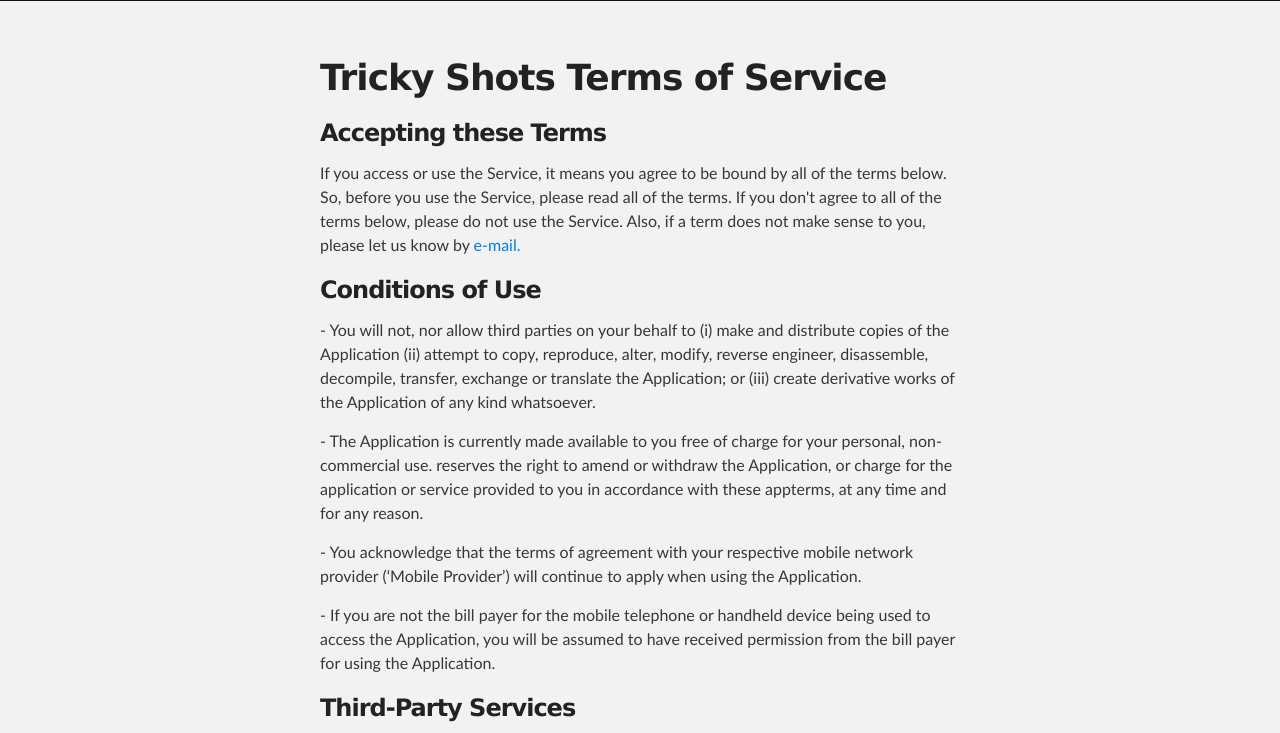
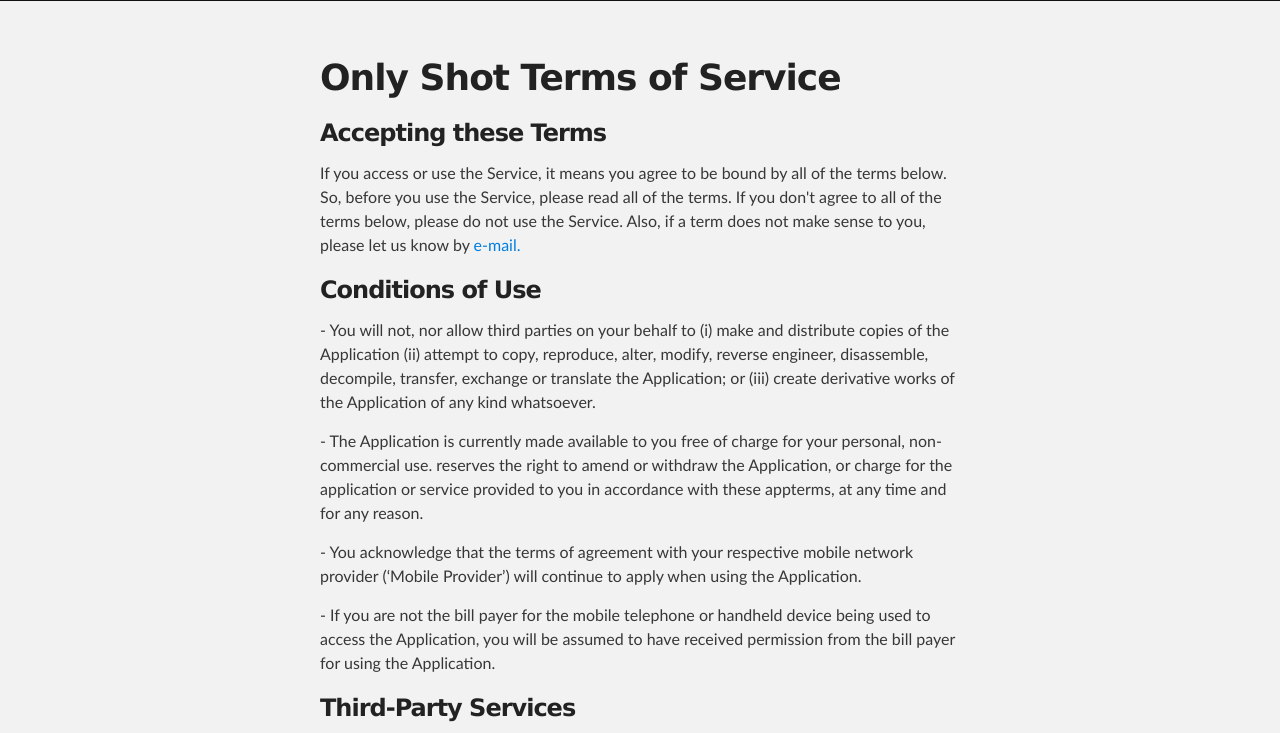
Before and after one commit to einal/3-corners.terms, a plain HTML site: page index.html in a window 1280 px wide. Shown: the top 733 px of the page. Drawn offline with Linux system fonts and the light colour scheme.

Commit message:
4-1-2018

```diff
--- a/index.html
+++ b/index.html
@@ -8,7 +8,7 @@
 
     <link rel="stylesheet" type="text/css" media="screen" href="stylesheets/stylesheet.css">
 
-    <title>Tricky Shots Terms of Service</title>
+    <title>Only Shot Terms of Service</title>
   </head>
 
   <body>
@@ -19,7 +19,7 @@
       <section id="main_content" class="inner">
 
 <h1>
-Tricky Shots Terms of Service</h1>
+Only Shot Terms of Service</h1>
 
 <h3>
 Accepting these Terms</h3>
```
